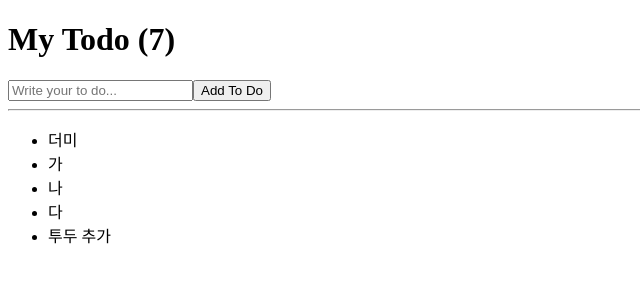
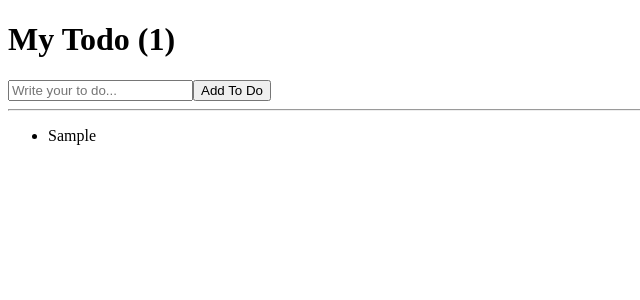
Before and after one commit to hiSon555/04_react, a React (Vite) app: page / in a window 1280 px wide. Both pictures are taken after typing "Sample" into the empty fields and a click on the button "Add To Do". Shown: the top 300 px of the page, without its empty margins (0-640 px from the left). Built offline with nearby package versions, Linux system fonts and the light colour scheme.

Commit message:
삭제 기능을 제외한 나머지 구현 완료

```diff
--- a/src/App.jsx
+++ b/src/App.jsx
@@ -7,14 +7,24 @@
 
     const handleSubmit = (event) => {
         event.preventDefault()
-        setTodoList([...todoValue, todoValue]);
+        // 함수에서 if문을 쓸 때는 '된다 / 안 된다'를 판별하는 과정임
+        // 초보분들의 생각 흐름은 해야되는 일을 중심으로 if의 조건을 구성하게 됨
+        // 아래 코드는 input 의 입력값이 ""이 아닐 때에만 저장을 해달라고 해야지~
+        // if (todoValue !== "") {
+        //     setTodoList([...todoList, todoValue]);
+        //     setTodoValue("");
+        // }
+        // setTodoList([...todoValue, todoValue]);
+        // setTodoValue("");
+        // }
 
-        // 정상적으로 사용자가 입력한 todoValue가 todoList엔 들어감
-        // 하지만, 저장이 끝난 input에 입력된 값은 사라지지 않고 계속 화면에 떠있는 상황임 => 비워주면 좋겠음
-        // input에 바로 접근할 수는 없으니,
-        // state를 이용해서 / todoValue의 값을 비워주고 / 그걸로 input의 입력값을 바꿔치기 하고 싶은데?
+        // if 문을 통해 된다 / 안 된다를 판별할 때에는 안될 떄를 탈락 시키는 코드 구성을 가져야 함
+        // YES 를 진행하는 과정으로 코드를 진행해야 함
+        if (todoValue === "" || todoValue === " ") {
+            return;
+        }
+        setTodoList([...todoList,todoValue]);
         setTodoValue("");
-
     };
 
     return (
@@ -24,23 +34,20 @@
                 <input
                     type={"text"}
                     placeholder={"Write your to do..."}
-                    onChange={(event) => { setTodoValue(event.target.value) }}
-                    /*
-                    input의 value라는 속성은 사용자가 입력하는 값이 존재하게 되는 속성임
-                    평상시엔 이 아랫줄이 동작을 안 하다가, handleSubmit의 stTodoValue를 통해
-                    todoValue의 값이 ""으로 변하는 순간 리액트는 아랫줄에 ""을 집어넣음
-                    */
+                    onChange={(event) => {setTodoValue(event.target.value) }}
                     value={todoValue}
                 />
-                <button type="sumbit">Add To Do</button>
+                <button type="submit">Add To Do</button>
             </form>
             <hr />
             <ul>
-                <li>더미</li>
-                <li>가</li>
-                <li>나</li>
-                <li>다</li>
-                <li>투두 추가 </li>
+                {/*
+                    return 안에서 {} 를 통해 map()을 사용할 때에는
+                    반복되는 요소가 출력되기 때문에 그걸 리액트가 구분할 수 있도록
+                    key(중복되지 않는 값)를 리턴되는 최상위 요소에게 붙여줘야 함
+                    (인식표 개념)
+                */}
+                {todoList.map((item, index) => <li key={index}>{item}</li> )}
             </ul>
         </>
     )
```
